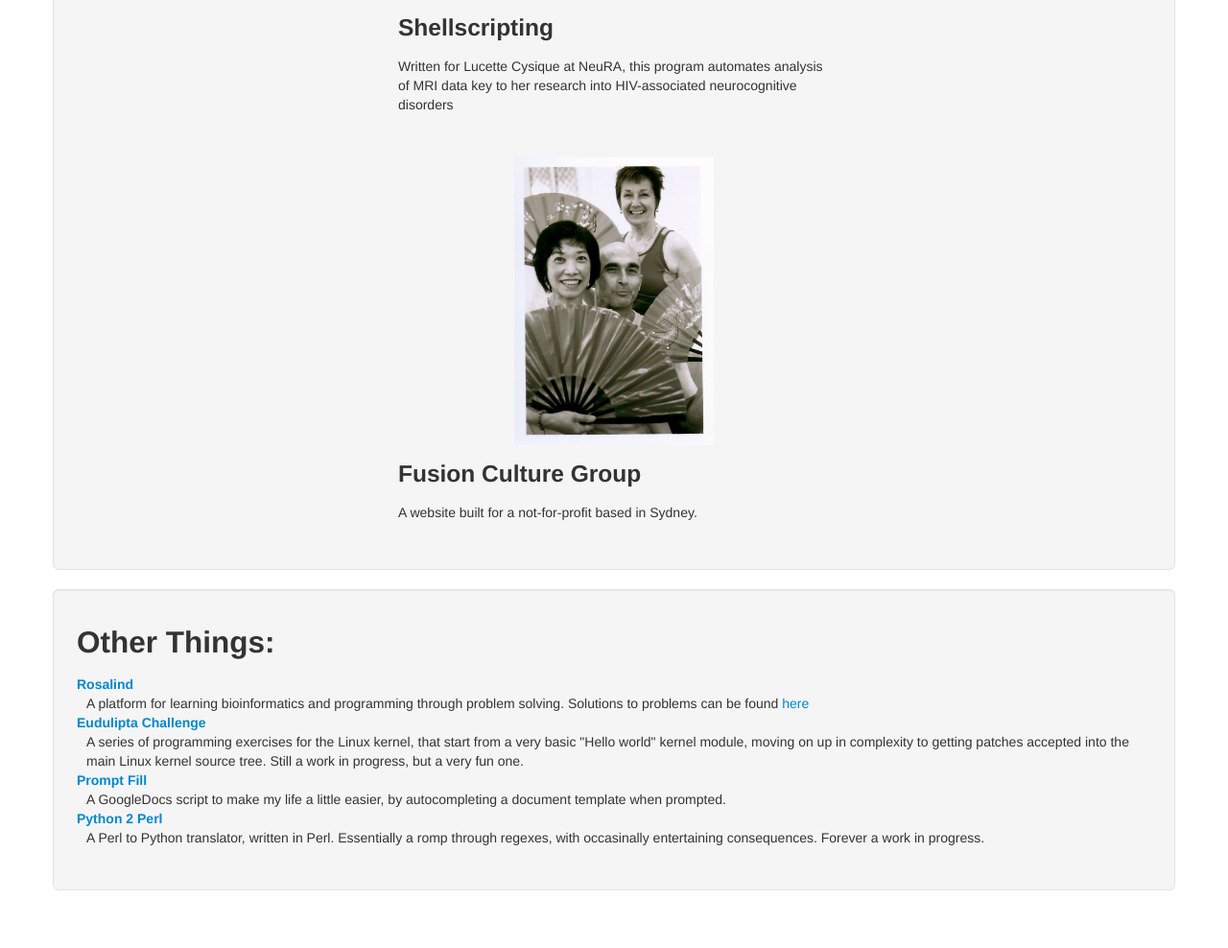
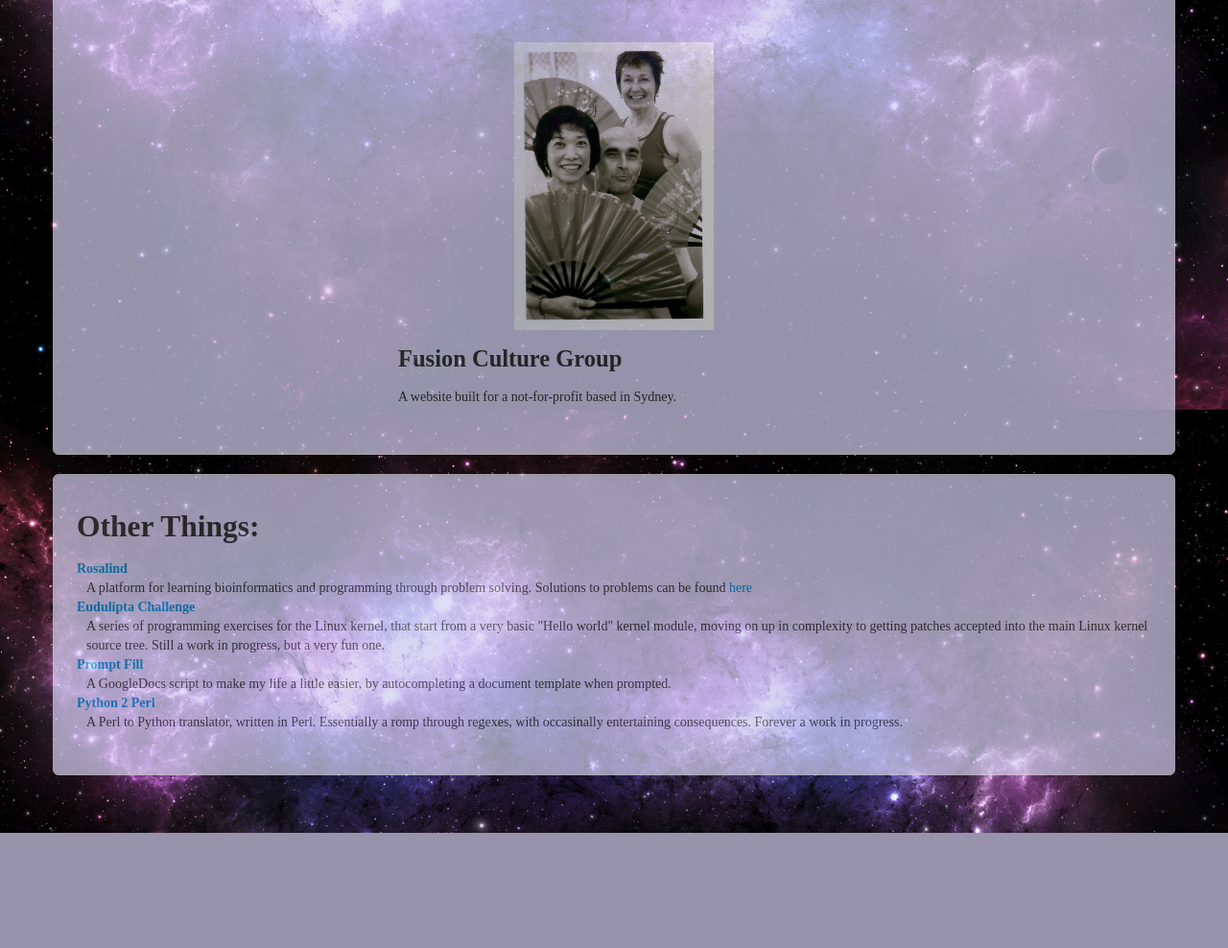
Before and after one commit to RayneCatseye/homepage, a Flask app: page /projects/ in a window 1280 px wide. Shown: the part 1013-2001 px from the top of the page at 96% size. After the commit the page ends 1881 px from the top, so only its background shows below. Run offline with Flask 2, Linux system fonts and the light colour scheme.

Commit message:
Added background image

```diff
--- a/app/templates/base.html
+++ b/app/templates/base.html
@@ -7,13 +7,12 @@
   <link href="/static/css/bootstrap-responsive.css" rel="stylesheet">
   <style>
     .hero-unit {
-        background-image:
-url('../static/img/cat.jpg');
+        background-image: url('../static/img/cat.jpg');
         color: #ffffff;
     }
 
     .navbar-inner {
-      background-color: #333333;
+      background-color: #000000;
       border-color: #000000;
       background-image: none;
     }
@@ -24,18 +23,29 @@ url('../static/img/cat.jpg');
 
     .navbar .nav > li > a:focus,
     .navbar .nav > li > a:hover {
-      background-color: #000000;
+      background-color: #200b14;
       color: #ffffff;
     }
 
     body {
-      background-color: #ffffff;
-      color: #333333
-      font-family: monospace;
+      background-image: url("../static/img/Universe.jpg");
+      background-size: 100%;
+      color: #333333;
+      font-family: -webkit-pictograph;
+    }
+
+    .well {
+      opacity: 0.7;
+      background-color: #d5d1f2;
     }
 
     p > a {
       color: #333333;
+    }
+
+    h1 {
+      color: #653449;
+      border-color: #000000;
     }
 
     .row {
@@ -76,13 +86,6 @@ url('../static/img/cat.jpg');
     .panel-title {
       font-size: 20px;
     }
-
-    .footer {
-      position: fixed;
-      bottom: 0px;
-      background:#ffffff;
-      width:100%;
-    }
   </style>
 </head>
 <body>
@@ -106,10 +109,6 @@ url('../static/img/cat.jpg');
   <div class="content">{% block content %}{% endblock %}</div>
   <br><br>
   <div class="footer">
-    <br>
-    <p>2014 ESW  |  <a
-href="https://github.com/RayneCatseye/homepage">Source Code</a>
-    </p>
   </div>
   </div>
   <script src="http://code.jquery.com/jquery-latest.js"></script>
--- a/app/templates/projects.html
+++ b/app/templates/projects.html
@@ -1,7 +1,6 @@
 {% extends "base.html" %}
   {% block content %}
 	<div class="container">
-	<h1 class="page-header">Recent Projects</h1>
 		<div class="container">
 			<div class="well well-large" id="project-well">
 				<div class="portfolio-item">
```
Also changed, not shown: app/static/img/Universe.jpg (added), app/static/img/shellscript.png (added), app/static/img/slimscape.png (added).
